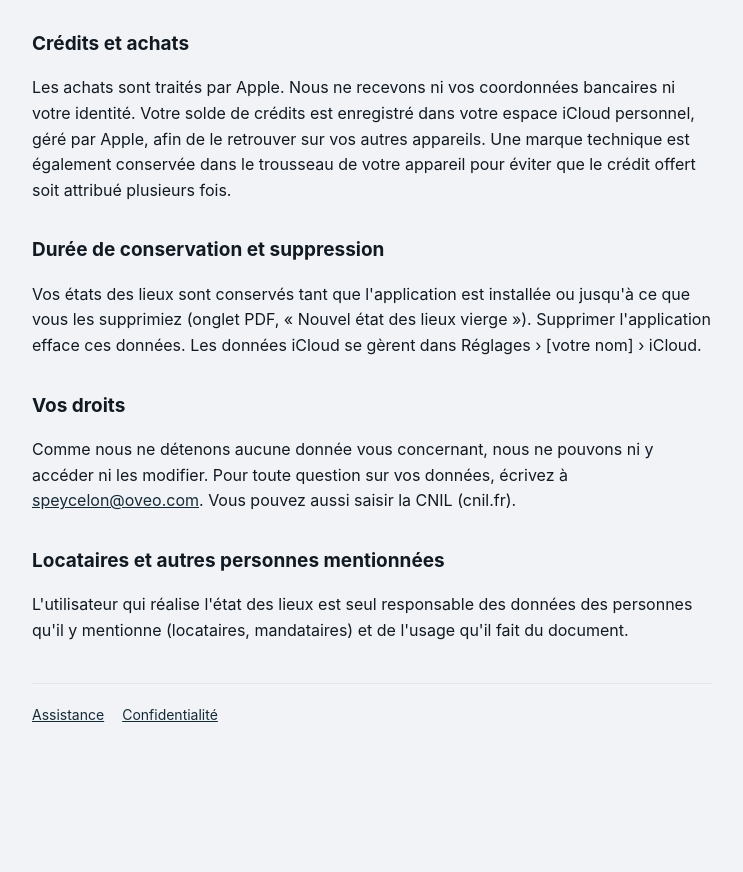
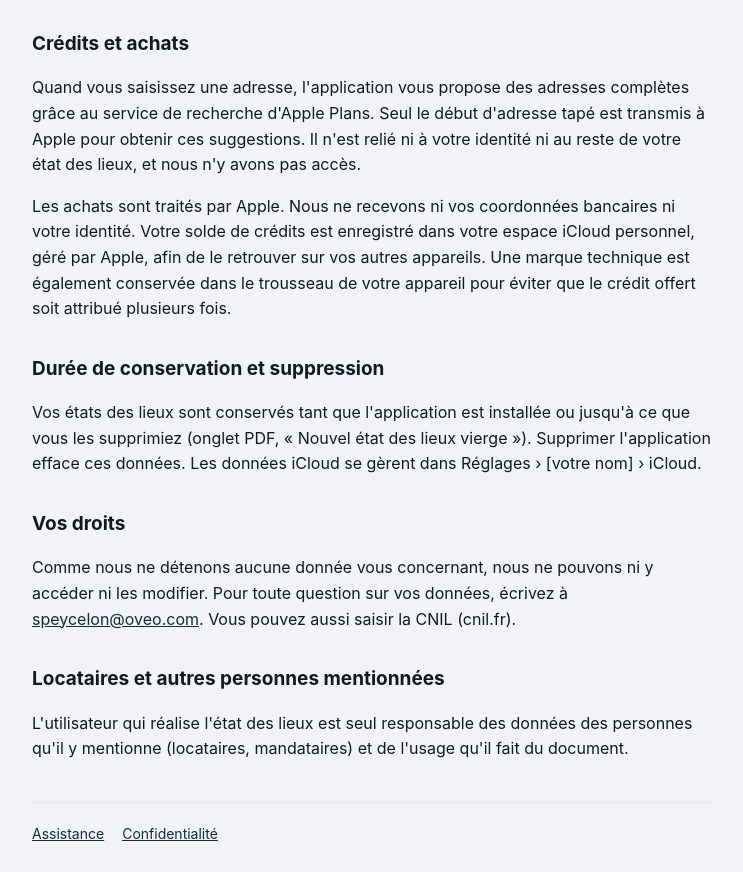
Before and after one commit to speycelon-prog/etat-des-lieux, a plain HTML site: page confidentialite.html in a window 1280 px wide. Shown: the part 1040-1912 px from the top of the page, without its empty margins (268-1011 px from the left). Before the commit the page ends 1831 px from the top, so only its background shows below. Drawn offline with Linux system fonts and the light colour scheme.

Commit message:
Confidentialité : suggestions d'adresse via Apple Plans
Co-Authored-By: Claude Opus 5.5 <noreply@anthropic.com>

```diff
--- a/confidentialite.html
+++ b/confidentialite.html
@@ -29,6 +29,7 @@
 <p>Avant de signer, chaque signataire se prend en photo avec la caméra avant de l'appareil. La photo sert uniquement à prouver l'identité de la personne qui signe : elle est horodatée et insérée dans le PDF à côté de sa signature. L'application vérifie sur l'appareil qu'elle montre un seul visage, centré ; cette vérification ne sert pas à reconnaître la personne et rien n'est transmis. La photo est conservée avec l'état des lieux, sur l'appareil, et supprimée si les signatures sont annulées.</p>
 
 <h2>Crédits et achats</h2>
+<p>Quand vous saisissez une adresse, l'application vous propose des adresses complètes grâce au service de recherche d'Apple Plans. Seul le début d'adresse tapé est transmis à Apple pour obtenir ces suggestions. Il n'est relié ni à votre identité ni au reste de votre état des lieux, et nous n'y avons pas accès.</p>
 <p>Les achats sont traités par Apple. Nous ne recevons ni vos coordonnées bancaires ni votre identité. Votre solde de crédits est enregistré dans votre espace iCloud personnel, géré par Apple, afin de le retrouver sur vos autres appareils. Une marque technique est également conservée dans le trousseau de votre appareil pour éviter que le crédit offert soit attribué plusieurs fois.</p>
 
 <h2>Durée de conservation et suppression</h2>
```
